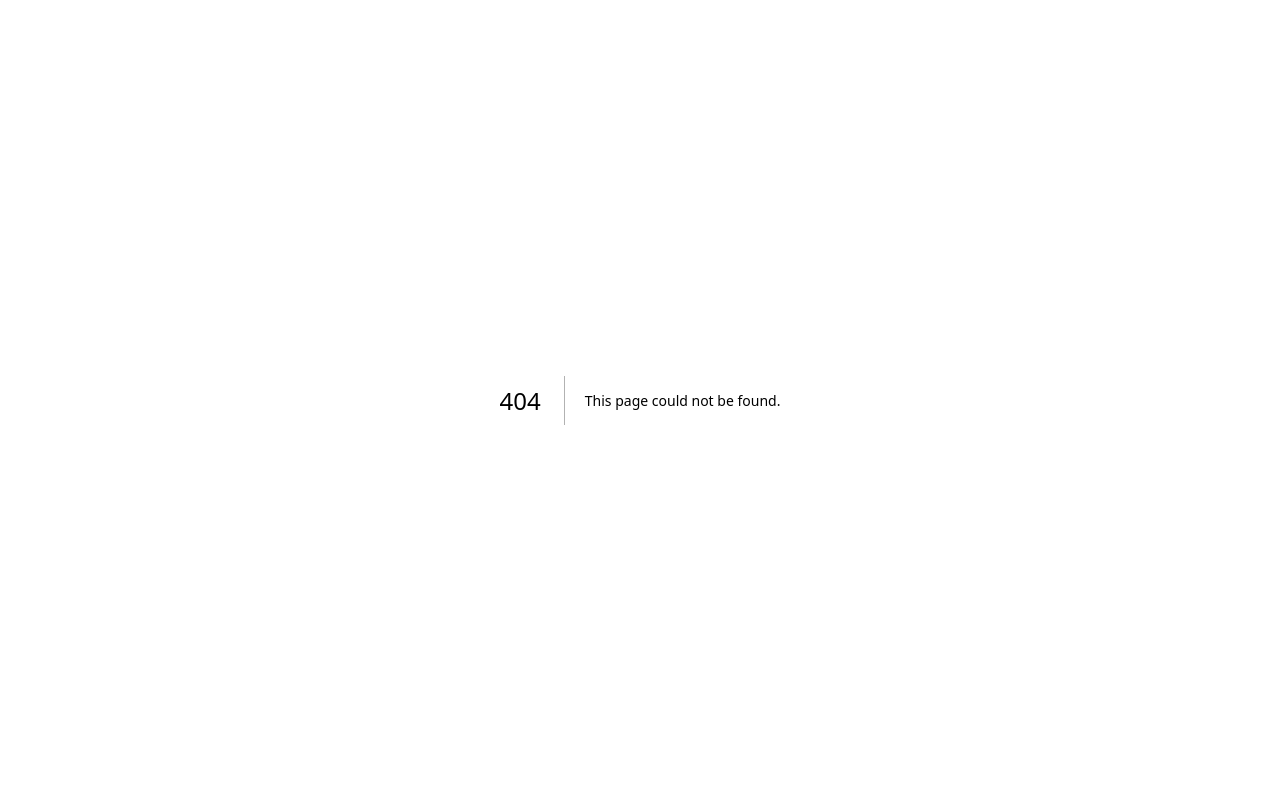
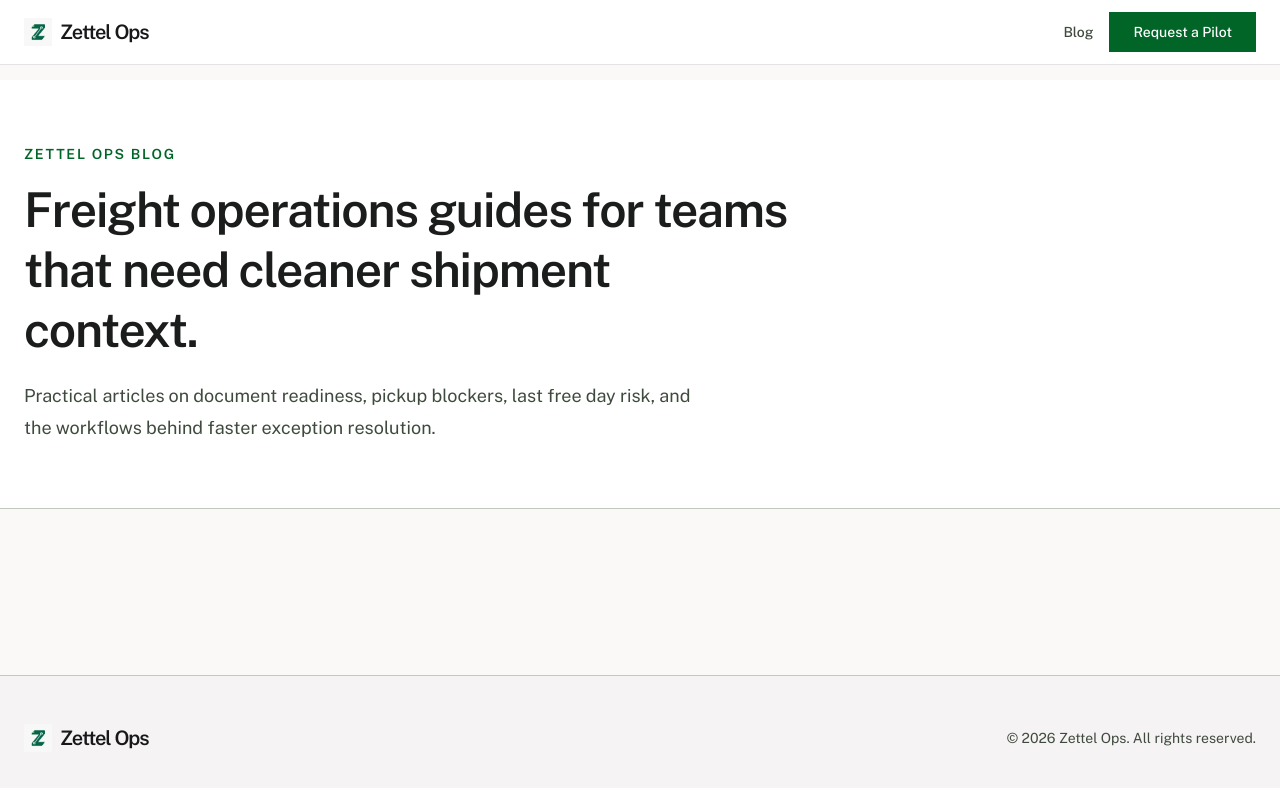
Before and after one commit to zettel-ai/zettel-ai.github.io, a Next.js app: page /blog in a window 1280 px wide. Before the commit this address had no page. Shown: the top 788 px of the page. Built offline with nearby package versions, Linux system fonts and the light colour scheme.

Commit message:
Add blog routes

```diff
--- a/src/app/_components/TopNav.tsx
+++ b/src/app/_components/TopNav.tsx
@@ -1,10 +1,11 @@
 import Image from "next/image";
+import Link from "next/link";
 
 export function TopNav() {
   return (
     <header className="fixed top-0 w-full z-50 bg-white/90 backdrop-blur-md border-b border-zinc-200">
       <div className="flex justify-between items-center px-6 py-3 max-w-7xl mx-auto">
-        <a href="#" className="flex items-center gap-2">
+        <Link href="/" className="flex items-center gap-2">
           <Image
             src="/images/zettel_logo.png"
             alt="Zettel Ops"
@@ -16,10 +17,16 @@ export function TopNav() {
           <span className="text-xl font-semibold tracking-tighter text-zinc-900">
             Zettel Ops
           </span>
-        </a>
+        </Link>
         <div className="flex items-center gap-4">
-          <a
-            href="#early-access"
+          <Link
+            href="/blog"
+            className="text-sm font-medium text-on-surface-variant transition-colors hover:text-primary"
+          >
+            Blog
+          </Link>
+          <Link
+            href="/#early-access"
             aria-label="Request a Pilot — schedule a time to talk with us"
             className="group relative inline-flex items-center justify-center h-10 px-6 text-sm font-medium text-white bg-primary hover:bg-on-primary-fixed-variant transition-colors active:scale-95 duration-150"
           >
@@ -27,7 +34,7 @@ export function TopNav() {
             <span className="pointer-events-none absolute top-full right-0 mt-2 px-3 py-1.5 rounded-md bg-inverse-surface text-inverse-on-surface text-xs font-normal whitespace-nowrap opacity-0 group-hover:opacity-100 transition-opacity shadow-lg">
               Schedule a time to talk with us
             </span>
-          </a>
+          </Link>
         </div>
       </div>
     </header>
--- /dev/null
+++ b/src/app/blog/[slug]/page.tsx
@@ -0,0 +1,83 @@
+import type { Metadata } from "next";
+import { notFound } from "next/navigation";
+
+import { ArticleHero } from "@/app/_components/blog/ArticleHero";
+import { BlogCard } from "@/app/_components/blog/BlogCard";
+import { BlogMarkdown } from "@/app/_components/blog/BlogMarkdown";
+import { DiagramFigure } from "@/app/_components/blog/DiagramFigure";
+import { ImageFigure } from "@/app/_components/blog/ImageFigure";
+import { SourcesList } from "@/app/_components/blog/SourcesList";
+import { Footer } from "@/app/_components/Footer";
+import { TopNav } from "@/app/_components/TopNav";
+import { getAllPostSlugs, getPostBySlug, getRelatedPosts } from "@/app/_lib/blog";
+
+type BlogPageProps = {
+  params: Promise<{ slug: string }>;
+};
+
+export function generateStaticParams() {
+  return getAllPostSlugs();
+}
+
+export async function generateMetadata({ params }: BlogPageProps): Promise<Metadata> {
+  const { slug } = await params;
+  const post = getPostBySlug(slug);
+
+  if (!post) {
+    return {
+      title: "Blog post not found | Zettel Ops",
+      description: "The requested Zettel Ops blog post could not be found.",
+    };
+  }
+
+  return {
+    title: `${post.title} | Zettel Ops`,
+    description: post.description,
+    openGraph: {
+      title: post.title,
+      description: post.description,
+      images: [post.heroImage.src],
+    },
+  };
+}
+
+export default async function BlogPostPage({ params }: BlogPageProps) {
+  const { slug } = await params;
+  const post = getPostBySlug(slug);
+
+  if (!post) notFound();
+
+  const relatedPosts = getRelatedPosts(post.slug, post.topic);
+  const contentWithoutSources = post.content.replace(/\n## Sources[\s\S]*$/m, "");
+
+  return (
+    <>
+      <TopNav />
+      <main className="flex-grow bg-background">
+        <ArticleHero post={post} />
+        <article className="mx-auto max-w-3xl px-6 py-12">
+          <BlogMarkdown content={contentWithoutSources} />
+          {post.inlineImages.map((image) => (
+            <ImageFigure key={image.src} image={image} />
+          ))}
+          <DiagramFigure diagram={post.diagram} />
+          <SourcesList sources={post.sources} />
+        </article>
+
+        {relatedPosts.length > 0 && (
+          <section className="border-t border-outline-variant bg-surface-container-low px-6 py-14">
+            <div className="mx-auto max-w-7xl">
+              <h2 className="text-2xl font-semibold tracking-tight text-on-background">Related Posts</h2>
+              <div className="mt-6 grid gap-6 md:grid-cols-3">
+                {relatedPosts.map((relatedPost) => (
+                  <BlogCard key={relatedPost.slug} post={relatedPost} />
+                ))}
+              </div>
+            </div>
+          </section>
+        )}
+      </main>
+      <Footer />
+    </>
+  );
+}
--- /dev/null
+++ b/src/app/blog/page.tsx
@@ -0,0 +1,60 @@
+import type { Metadata } from "next";
+
+import { BlogCard } from "@/app/_components/blog/BlogCard";
+import { Footer } from "@/app/_components/Footer";
+import { TopNav } from "@/app/_components/TopNav";
+import { getAllPosts } from "@/app/_lib/blog";
+
+export const metadata: Metadata = {
+  title: "Blog | Zettel Ops",
+  description:
+    "Practical freight operations guides for import, drayage, document readiness, and pickup readiness teams.",
+};
+
+export default function BlogIndexPage() {
+  const posts = getAllPosts();
+  const [featured, ...rest] = posts;
+
+  return (
+    <>
+      <TopNav />
+      <main className="flex-grow bg-background pt-20">
+        <section className="border-b border-outline-variant bg-surface-container-lowest">
+          <div className="mx-auto max-w-7xl px-6 py-14 md:py-16">
+            <p className="text-sm font-semibold uppercase tracking-[0.12em] text-primary">Zettel Ops Blog</p>
+            <h1 className="mt-4 max-w-3xl text-4xl font-semibold leading-tight tracking-tight text-on-background md:text-5xl">
+              Freight operations guides for teams that need cleaner shipment context.
+            </h1>
+            <p className="mt-5 max-w-2xl text-lg leading-8 text-on-surface-variant">
+              Practical articles on document readiness, pickup blockers, last free day risk, and the workflows behind
+              faster exception resolution.
+            </p>
+          </div>
+        </section>
+
+        <section className="mx-auto max-w-7xl px-6 py-14">
+          {featured && (
+            <div className="mb-12">
+              <p className="mb-4 text-sm font-semibold uppercase tracking-[0.12em] text-primary">Featured</p>
+              <div className="max-w-3xl">
+                <BlogCard post={featured} priority />
+              </div>
+            </div>
+          )}
+
+          {rest.length > 0 && (
+            <div>
+              <p className="mb-4 text-sm font-semibold uppercase tracking-[0.12em] text-primary">Latest</p>
+              <div className="grid gap-6 md:grid-cols-2 lg:grid-cols-3">
+                {rest.map((post) => (
+                  <BlogCard key={post.slug} post={post} />
+                ))}
+              </div>
+            </div>
+          )}
+        </section>
+      </main>
+      <Footer />
+    </>
+  );
+}
```
